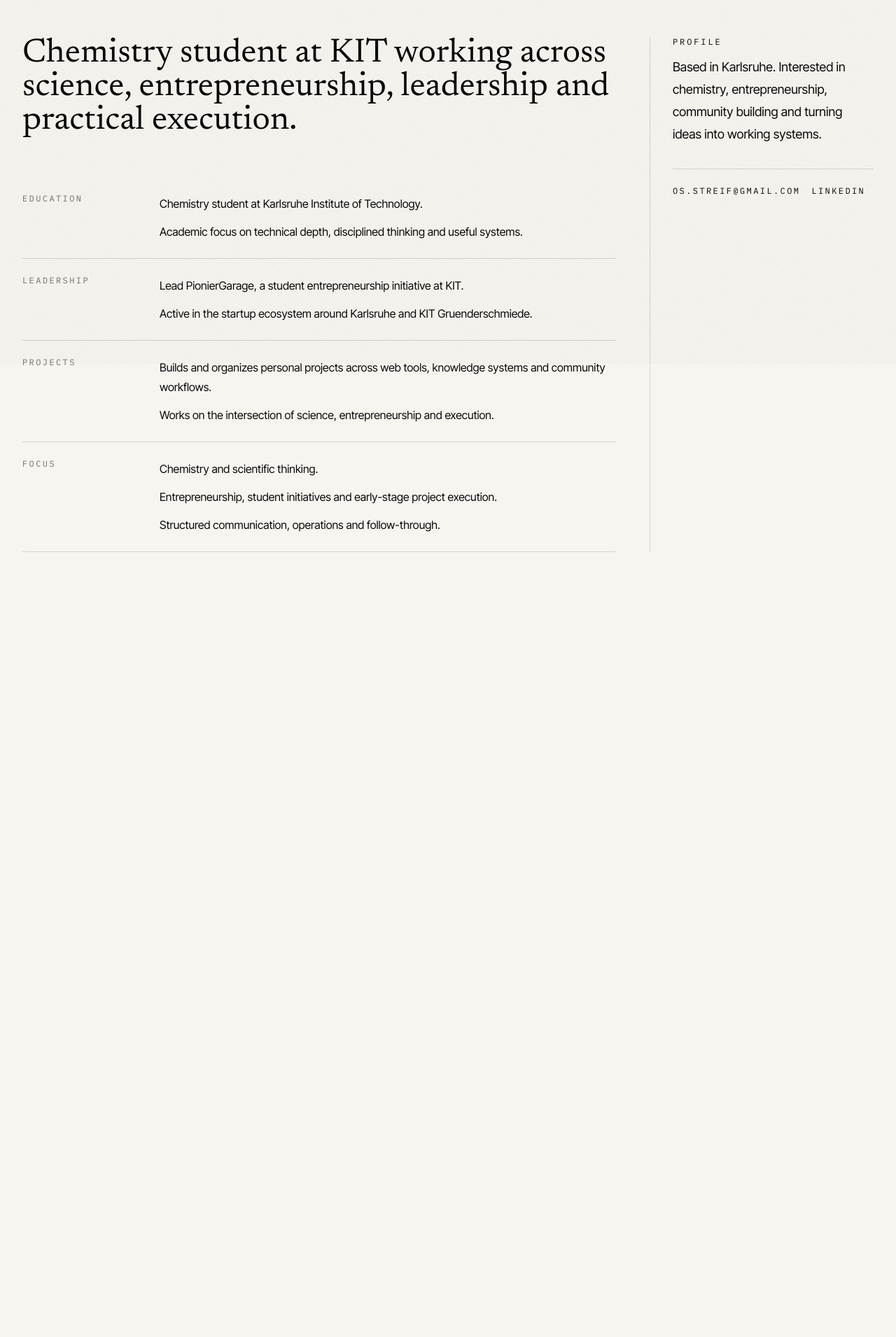
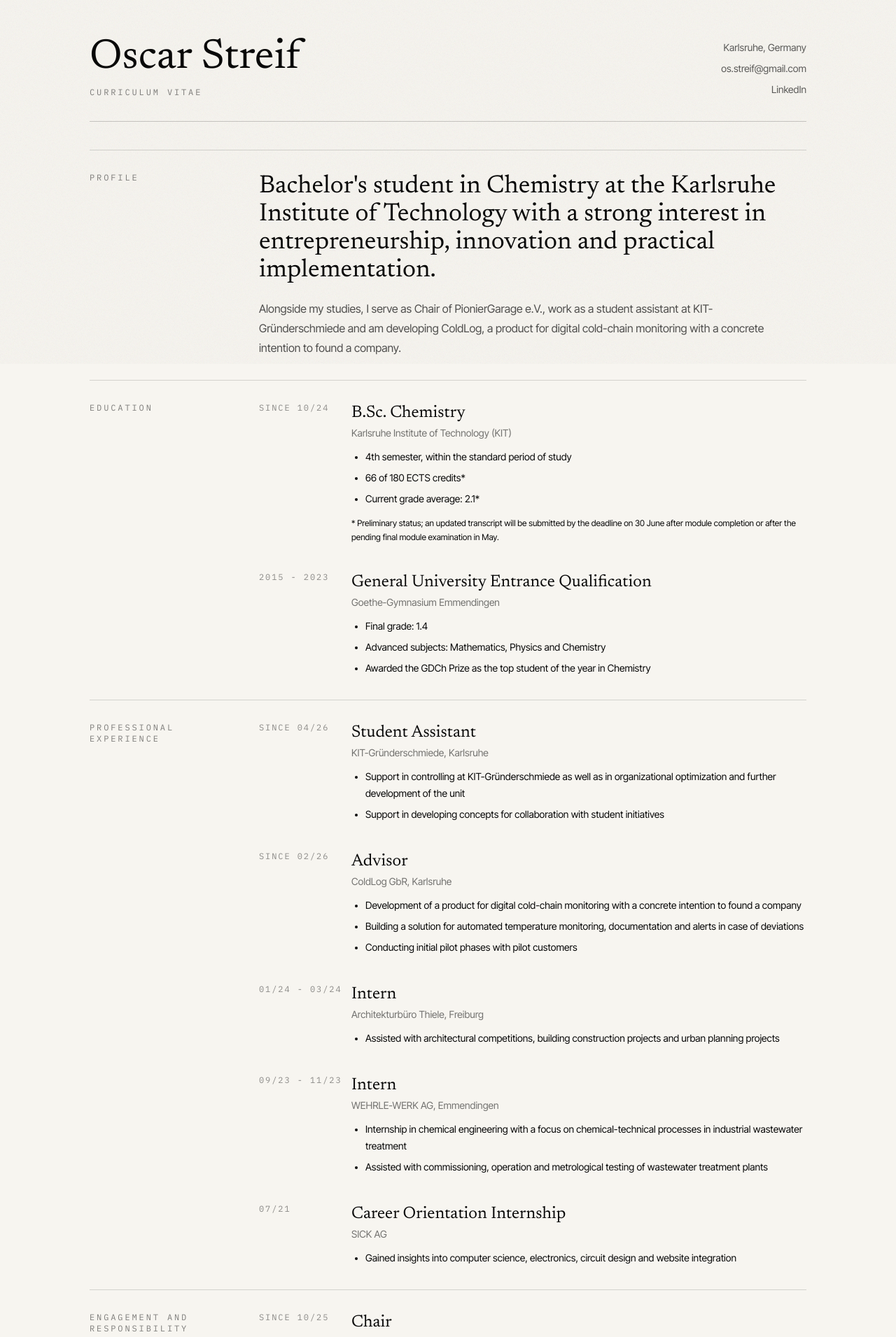
Before and after one commit to os2005/oscarstreif.com, a Next.js app: page /cv in a window 1280 px wide. Shown: the part 280-2191 px from the top of the page at 70% size. Before the commit the page ends 1165 px from the top, so only its background shows below. Built offline with nearby package versions, Linux system fonts and the light colour scheme; no server answers.

Commit message:
feat: restore historical cv page

```diff
--- a/app/cv/page.tsx
+++ b/app/cv/page.tsx
@@ -1,66 +1,262 @@
-import { ContactLinks } from "@/components/ContactLinks";
-import { CVSection } from "@/components/CVSection";
 import { PageShell } from "@/components/PageShell";
 
 export const metadata = {
   title: "CV",
-  description: "Public CV for Oscar Streif.",
 };
+
+type CVEntry = {
+  date: string;
+  title: string;
+  organization: string;
+  bullets?: string[];
+  note?: string;
+};
+
+type CVLine = {
+  date: string;
+  text: React.ReactNode;
+};
+
+const education: CVEntry[] = [
+  {
+    date: "since 10/24",
+    title: "B.Sc. Chemistry",
+    organization: "Karlsruhe Institute of Technology (KIT)",
+    bullets: [
+      "4th semester, within the standard period of study",
+      "66 of 180 ECTS credits*",
+      "Current grade average: 2.1*",
+    ],
+    note:
+      "* Preliminary status; an updated transcript will be submitted by the deadline on 30 June after module completion or after the pending final module examination in May.",
+  },
+  {
+    date: "2015 - 2023",
+    title: "General University Entrance Qualification",
+    organization: "Goethe-Gymnasium Emmendingen",
+    bullets: [
+      "Final grade: 1.4",
+      "Advanced subjects: Mathematics, Physics and Chemistry",
+      "Awarded the GDCh Prize as the top student of the year in Chemistry",
+    ],
+  },
+];
+
+const experience: CVEntry[] = [
+  {
+    date: "since 04/26",
+    title: "Student Assistant",
+    organization: "KIT-Gründerschmiede, Karlsruhe",
+    bullets: [
+      "Support in controlling at KIT-Gründerschmiede as well as in organizational optimization and further development of the unit",
+      "Support in developing concepts for collaboration with student initiatives",
+    ],
+  },
+  {
+    date: "since 02/26",
+    title: "Advisor",
+    organization: "ColdLog GbR, Karlsruhe",
+    bullets: [
+      "Development of a product for digital cold-chain monitoring with a concrete intention to found a company",
+      "Building a solution for automated temperature monitoring, documentation and alerts in case of deviations",
+      "Conducting initial pilot phases with pilot customers",
+    ],
+  },
+  {
+    date: "01/24 - 03/24",
+    title: "Intern",
+    organization: "Architekturbüro Thiele, Freiburg",
+    bullets: ["Assisted with architectural competitions, building construction projects and urban planning projects"],
+  },
+  {
+    date: "09/23 - 11/23",
+    title: "Intern",
+    organization: "WEHRLE-WERK AG, Emmendingen",
+    bullets: [
+      "Internship in chemical engineering with a focus on chemical-technical processes in industrial wastewater treatment",
+      "Assisted with commissioning, operation and metrological testing of wastewater treatment plants",
+    ],
+  },
+  {
+    date: "07/21",
+    title: "Career Orientation Internship",
+    organization: "SICK AG",
+    bullets: ["Gained insights into computer science, electronics, circuit design and website integration"],
+  },
+];
+
+const engagement: CVEntry[] = [
+  {
+    date: "since 10/25",
+    title: "Chair",
+    organization: "PionierGarage e.V., Karlsruhe",
+    bullets: [
+      "Strategic and organizational responsibility for PionierGarage e.V. as a student entrepreneurship initiative at KIT",
+      "Leadership and coordination of an organization with more than 30 active members",
+      "Further development of key projects such as GROW, Startup-Karlsruhe.de and external partnerships",
+    ],
+  },
+  {
+    date: "04/25 - 09/25",
+    title: "Board Member / Head of External Relations",
+    organization: "PionierGarage e.V., Karlsruhe",
+    bullets: [
+      "Responsible for sponsor acquisition, partner communication and external relations",
+      "Built sponsoring partnerships and contributed to the financing of GROW 2025/26",
+    ],
+  },
+  {
+    date: "10/24 - 03/25",
+    title: "Active Member",
+    organization: "PionierGarage e.V., Karlsruhe",
+    bullets: [
+      "Contributed to the organization and implementation of GROW 2024/25",
+      "Responsible for technical setup and preparation for event formats",
+    ],
+  },
+  {
+    date: "05/19 - 05/20",
+    title: "Volunteer Gymnastics Coach",
+    organization: "TV Sexau",
+    bullets: ["Voluntary supervision and support in children's and youth gymnastics"],
+  },
+];
+
+const awards: CVLine[] = [
+  {
+    date: "since 06/25",
+    text: (
+      <>
+        <strong>Scholarship Holder</strong> of Stiftung Wissen + Kompetenzen
+      </>
+    ),
+  },
+  {
+    date: "11/24",
+    text: (
+      <>
+        <strong>1st Place</strong> in the idea competition of KIT-Gründerschmiede
+      </>
+    ),
+  },
+  {
+    date: "07/23",
+    text: (
+      <>
+        <strong>GDCh Prize</strong> as the top student of the year in Chemistry
+      </>
+    ),
+  },
+];
+
+function CVSection({ title, children }: { title: string; children: React.ReactNode }) {
+  return (
+    <section className="border-t border-ink/15 py-8 md:grid md:grid-cols-[210px_1fr] md:gap-8">
+      <h2 className="mb-5 font-mono text-xs uppercase tracking-[0.24em] text-ink/50 md:mb-0">{title}</h2>
+      <div>{children}</div>
+    </section>
+  );
+}
+
+function CVEntryBlock({ entry }: { entry: CVEntry }) {
+  return (
+    <article className="grid gap-3 py-5 first:pt-0 last:pb-0 md:grid-cols-[120px_1fr]">
+      <p className="font-mono text-xs uppercase tracking-[0.16em] text-ink/45">{entry.date}</p>
+      <div>
+        <h3 className="font-display text-2xl leading-tight text-ink">{entry.title}</h3>
+        <p className="mt-1 text-sm text-ink/55">{entry.organization}</p>
+        {entry.bullets ? (
+          <ul className="mt-3 list-disc space-y-1.5 pl-5 text-sm leading-6 text-ink/76">
+            {entry.bullets.map((bullet) => (
+              <li key={bullet}>{bullet}</li>
+            ))}
+          </ul>
+        ) : null}
+        {entry.note ? <p className="mt-3 text-xs leading-5 text-ink/48">{entry.note}</p> : null}
+      </div>
+    </article>
+  );
+}
+
+function CVLineBlock({ item }: { item: CVLine }) {
+  return (
+    <div className="grid gap-3 py-3 first:pt-0 last:pb-0 md:grid-cols-[120px_1fr]">
+      <p className="font-mono text-xs uppercase tracking-[0.16em] text-ink/45">{item.date}</p>
+      <p className="text-sm leading-6 text-ink/76">{item.text}</p>
+    </div>
+  );
+}
 
 export default function CVPage() {
   return (
-    <PageShell eyebrow="Curriculum vitae" quiet title="Oscar Streif">
-      <div className="grid gap-12 lg:grid-cols-[minmax(0,1fr)_320px]">
-        <div>
-          <p className="max-w-4xl font-display text-3xl leading-tight text-ink md:text-5xl">
-            Chemistry student at KIT working across science, entrepreneurship, leadership and practical execution.
-          </p>
-
-          <div className="mt-14">
-            <CVSection
-              items={[
-                "Chemistry student at Karlsruhe Institute of Technology.",
-                "Academic focus on technical depth, disciplined thinking and useful systems.",
-              ]}
-              title="Education"
-            />
-            <CVSection
-              items={[
-                "Lead PionierGarage, a student entrepreneurship initiative at KIT.",
-                "Active in the startup ecosystem around Karlsruhe and KIT Gruenderschmiede.",
-              ]}
-              title="Leadership"
-            />
-            <CVSection
-              items={[
-                "Builds and organizes personal projects across web tools, knowledge systems and community workflows.",
-                "Works on the intersection of science, entrepreneurship and execution.",
-              ]}
-              title="Projects"
-            />
-            <CVSection
-              items={[
-                "Chemistry and scientific thinking.",
-                "Entrepreneurship, student initiatives and early-stage project execution.",
-                "Structured communication, operations and follow-through.",
-              ]}
-              title="Focus"
-            />
-          </div>
-        </div>
-
-        <aside className="border-t border-ink/15 pt-6 lg:border-l lg:border-t-0 lg:pl-8 lg:pt-0">
-          <div className="sticky top-8 space-y-8">
+    <PageShell eyebrow="Curriculum vitae" title="CV" quiet>
+      <div className="mx-auto max-w-5xl">
+        <header className="mb-10 border-b border-ink/20 pb-8">
+          <div className="flex flex-col gap-5 md:flex-row md:items-end md:justify-between">
             <div>
-              <p className="mb-3 font-mono text-xs uppercase tracking-[0.24em] text-ink/48">Profile</p>
-              <p className="text-lg leading-8 text-ink/72">
-                Based in Karlsruhe. Interested in chemistry, entrepreneurship, community building and turning ideas
-                into working systems.
+              <h2 className="font-display text-5xl leading-none md:text-6xl">Oscar Streif</h2>
+              <p className="mt-3 font-mono text-xs uppercase tracking-[0.24em] text-ink/50">Curriculum Vitae</p>
+            </div>
+            <div className="space-y-1.5 text-sm leading-6 text-ink/65 md:text-right">
+              <p>Karlsruhe, Germany</p>
+              <p>
+                <a className="transition hover:text-accent" href="mailto:os.streif@gmail.com">
+                  os.streif@gmail.com
+                </a>
+              </p>
+              <p>
+                <a
+                  className="transition hover:text-accent"
+                  href="https://www.linkedin.com/in/oscar-streif-9681262b1/"
+                  rel="noreferrer"
+                  target="_blank"
+                >
+                  LinkedIn
+                </a>
               </p>
             </div>
-            <ContactLinks />
           </div>
-        </aside>
+        </header>
+
+        <CVSection title="Profile">
+          <p className="max-w-3xl font-display text-3xl leading-tight text-ink md:text-4xl">
+            Bachelor&apos;s student in Chemistry at the Karlsruhe Institute of Technology with a strong interest in
+            entrepreneurship, innovation and practical implementation.
+          </p>
+          <p className="mt-5 max-w-3xl text-base leading-7 text-ink/70">
+            Alongside my studies, I serve as Chair of PionierGarage e.V., work as a student assistant at
+            KIT-Gründerschmiede and am developing ColdLog, a product for digital cold-chain monitoring with a concrete
+            intention to found a company.
+          </p>
+        </CVSection>
+
+        <CVSection title="Education">
+          {education.map((entry) => (
+            <CVEntryBlock entry={entry} key={`${entry.date}-${entry.title}`} />
+          ))}
+        </CVSection>
+
+        <CVSection title="Professional Experience">
+          {experience.map((entry) => (
+            <CVEntryBlock entry={entry} key={`${entry.date}-${entry.title}`} />
+          ))}
+        </CVSection>
+
+        <CVSection title="Engagement and Responsibility">
+          {engagement.map((entry) => (
+            <CVEntryBlock entry={entry} key={`${entry.date}-${entry.title}`} />
+          ))}
+        </CVSection>
+
+        <CVSection title="Awards and Scholarships">
+          {awards.map((item) => (
+            <CVLineBlock item={item} key={`${item.date}`} />
+          ))}
+        </CVSection>
+
+        <footer className="border-t border-ink/15 pt-8 text-sm text-ink/55">
+          <p>Karlsruhe, 26 April 2026</p>
+        </footer>
       </div>
     </PageShell>
   );
```
Also changed, not shown: 1 other file (tests, documents, lock files or other folders).
